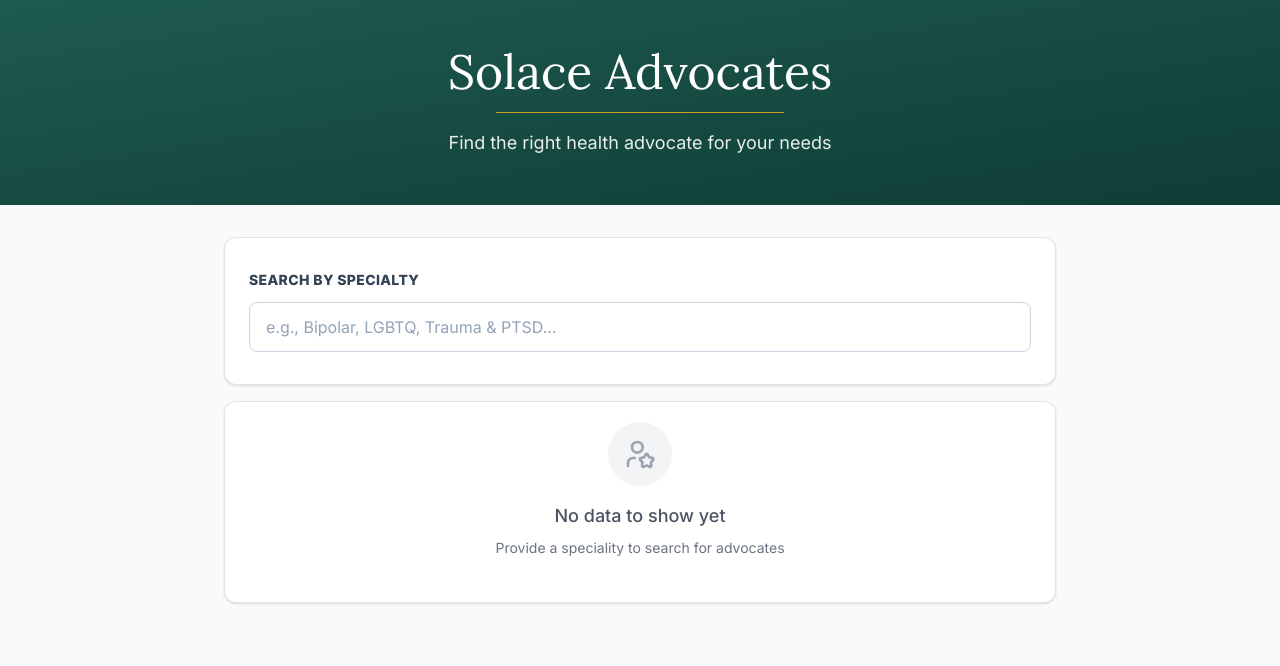
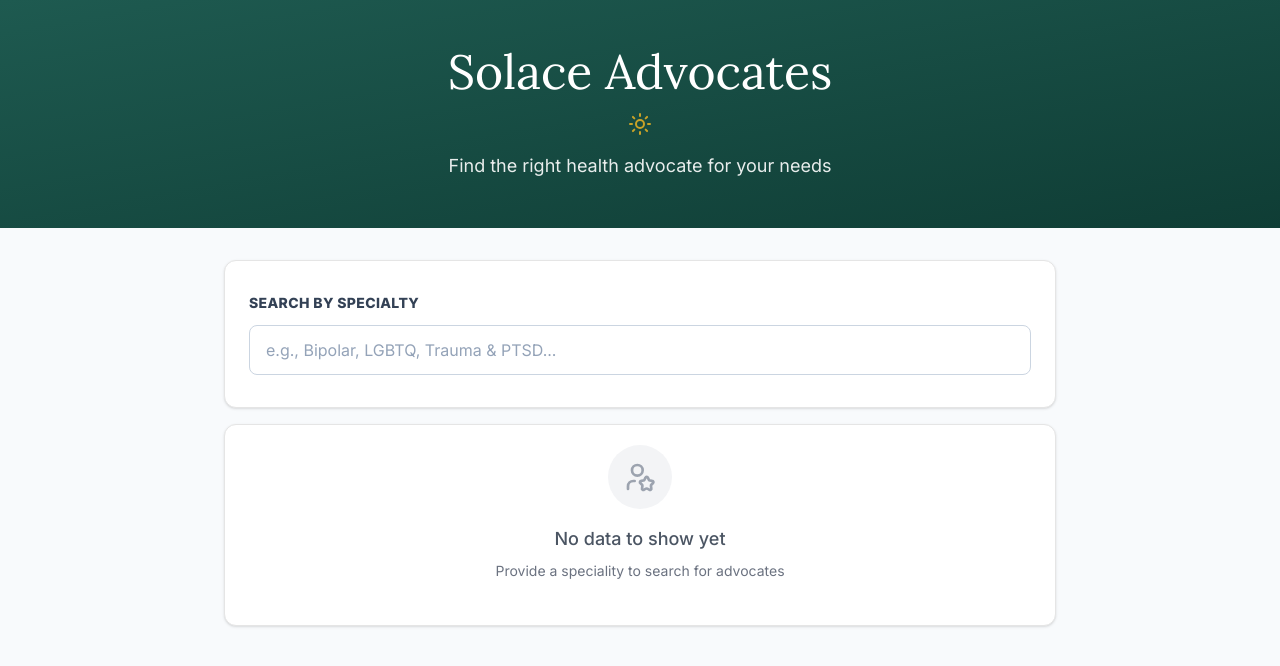
Before and after one commit to bsaff/solace, a Next.js app: page / in a window 1280 px wide. Shown: the top 666 px of the page. Built offline with nearby package versions, Linux system fonts and the light colour scheme.

Commit message:
little more thought into the banner

```diff
--- a/src/app/page.tsx
+++ b/src/app/page.tsx
@@ -5,6 +5,7 @@ import type { Advocate } from "./types";
 import { Card } from "@/components/ui/card";
 import AdvocateCard from "@/components/advocate-card";
 import { NoDataPlaceholder } from "@/components/NoResults";
+import { Sun } from "lucide-react";
 
 export default function Home() {
   const [filteredAdvocates, setFilteredAdvocates] = useState<Advocate[]>([]);
@@ -41,10 +42,10 @@ export default function Home() {
     <main className="min-h-screen bg-slate-50">
       {/* Banner */}
       <section className="w-full bg-gradient-to-br from-brand-500 to-brand-700">
-        <div className="mx-auto max-w-5xl px-6 py-12 text-center text-white">
+        <div className="px-6 py-12 flex flex-col items-center gap-4 text-white">
           <h1 className="text-5xl font-lora">Solace Advocates</h1>
-          <div className="mx-auto mt-4 w-72 border-t border-brand-accent" />
-          <p className="mt-4 text-lg opacity-90">
+          <Sun className="text-brand-accent" />
+          <p className="text-lg opacity-90">
             Find the right health advocate for your needs
           </p>
         </div>
```
